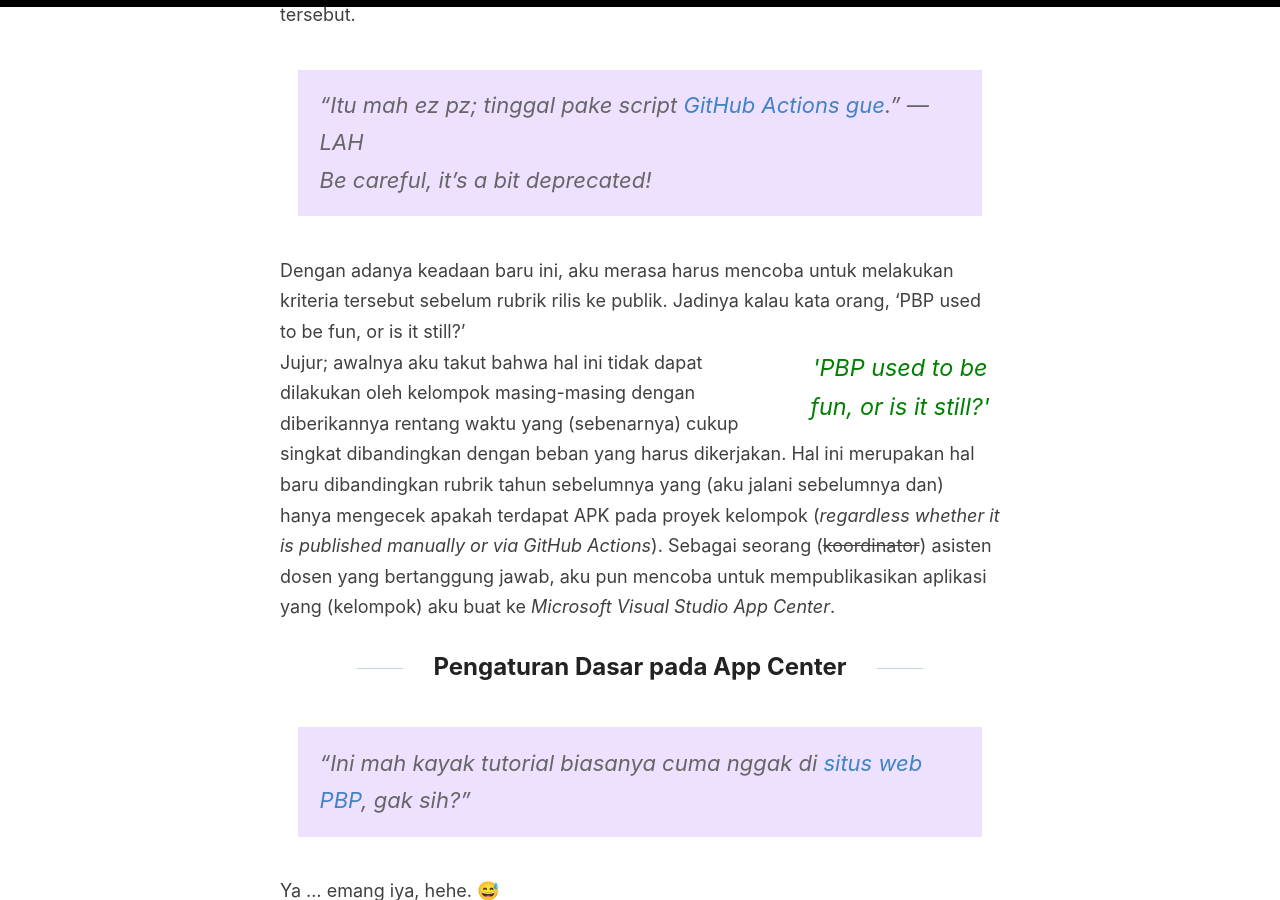
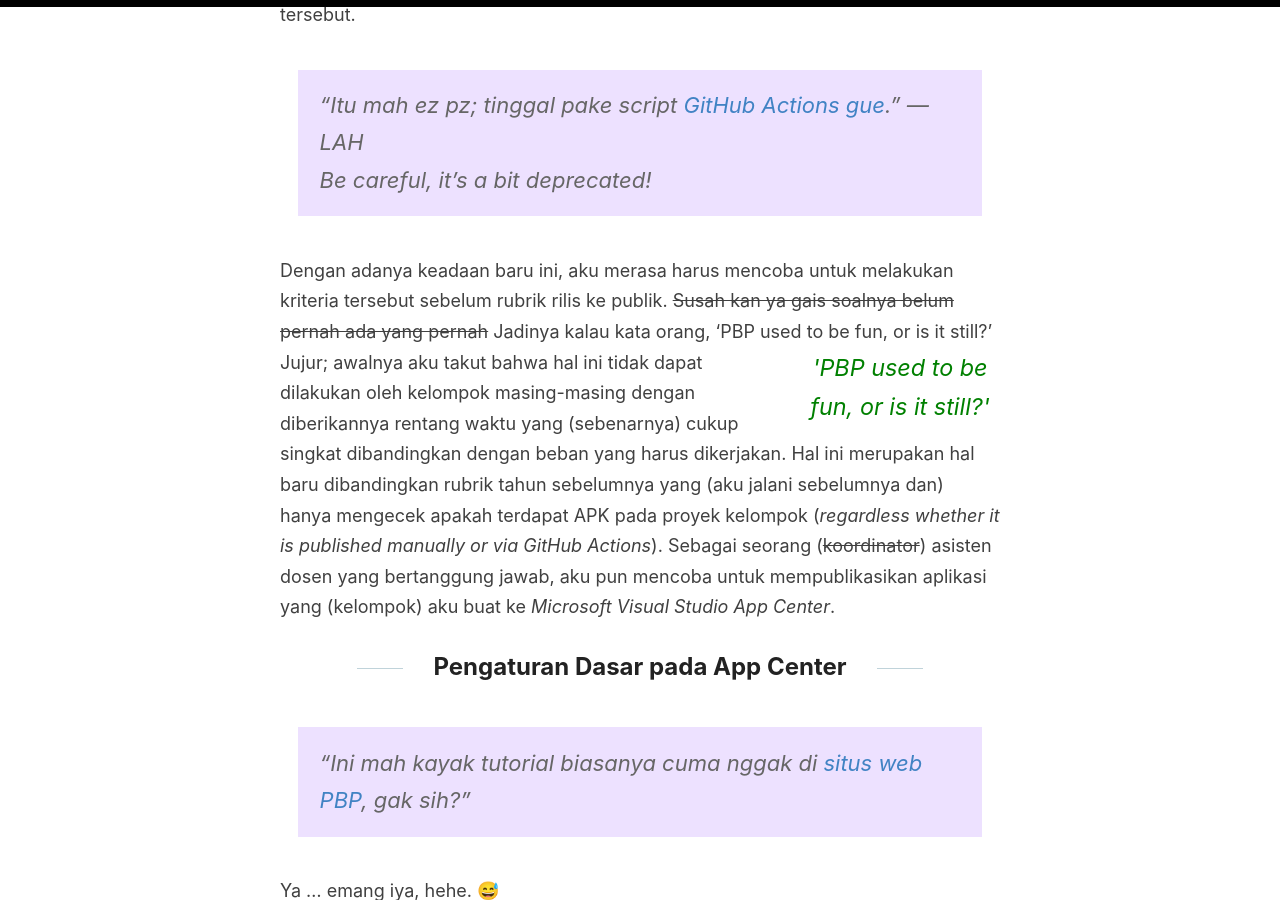
Before and after one commit to determinedguy/cecoret, a Jekyll site: the page built from _posts/2022-11-19-using-app-center-to-publish-flutter-apps.md, in a window 1280 px wide and 900 px high, scrolled down 562 px. Built offline with Jekyll 4.4.1, drawn with Linux system fonts in a browser that asks for light colours.

Commit message:
feat: sentences
AWOKWOKWOK

```diff
--- a/_posts/2022-11-19-using-app-center-to-publish-flutter-apps.md
+++ b/_posts/2022-11-19-using-app-center-to-publish-flutter-apps.md
@@ -8,7 +8,7 @@ Dengan berlakunya rubrik baru untuk proyek akhir semester pada mata kuliah Pemro
 
 > "Itu mah ez pz; tinggal pake script [GitHub Actions gue](https://gist.github.com/determinedguy/68b9a39b49099222f7c4b12eb617c643)." —LAH<br /> *Be careful, it's a bit deprecated!*
 
-Dengan adanya keadaan baru ini, aku merasa harus mencoba untuk melakukan kriteria tersebut sebelum rubrik rilis ke publik. Jadinya kalau kata orang, {% include pullquote.html quote="'PBP used to be fun, or is it still?'" %} Jujur; awalnya aku takut bahwa hal ini tidak dapat dilakukan oleh kelompok masing-masing dengan diberikannya rentang waktu yang (sebenarnya) cukup singkat dibandingkan dengan beban yang harus dikerjakan. Hal ini merupakan hal baru dibandingkan rubrik tahun sebelumnya yang (aku jalani sebelumnya dan) hanya mengecek apakah terdapat APK pada proyek kelompok (*regardless whether it is published manually or via GitHub Actions*). Sebagai seorang (~~koordinator~~) asisten dosen yang bertanggung jawab, aku pun mencoba untuk mempublikasikan aplikasi yang (kelompok) aku buat ke *Microsoft Visual Studio App Center*.
+Dengan adanya keadaan baru ini, aku merasa harus mencoba untuk melakukan kriteria tersebut sebelum rubrik rilis ke publik. ~~Susah kan ya gais soalnya belum pernah ada yang pernah~~ Jadinya kalau kata orang, {% include pullquote.html quote="'PBP used to be fun, or is it still?'" %} Jujur; awalnya aku takut bahwa hal ini tidak dapat dilakukan oleh kelompok masing-masing dengan diberikannya rentang waktu yang (sebenarnya) cukup singkat dibandingkan dengan beban yang harus dikerjakan. Hal ini merupakan hal baru dibandingkan rubrik tahun sebelumnya yang (aku jalani sebelumnya dan) hanya mengecek apakah terdapat APK pada proyek kelompok (*regardless whether it is published manually or via GitHub Actions*). Sebagai seorang (~~koordinator~~) asisten dosen yang bertanggung jawab, aku pun mencoba untuk mempublikasikan aplikasi yang (kelompok) aku buat ke *Microsoft Visual Studio App Center*.
 
 ## Pengaturan Dasar pada App Center
 
```
